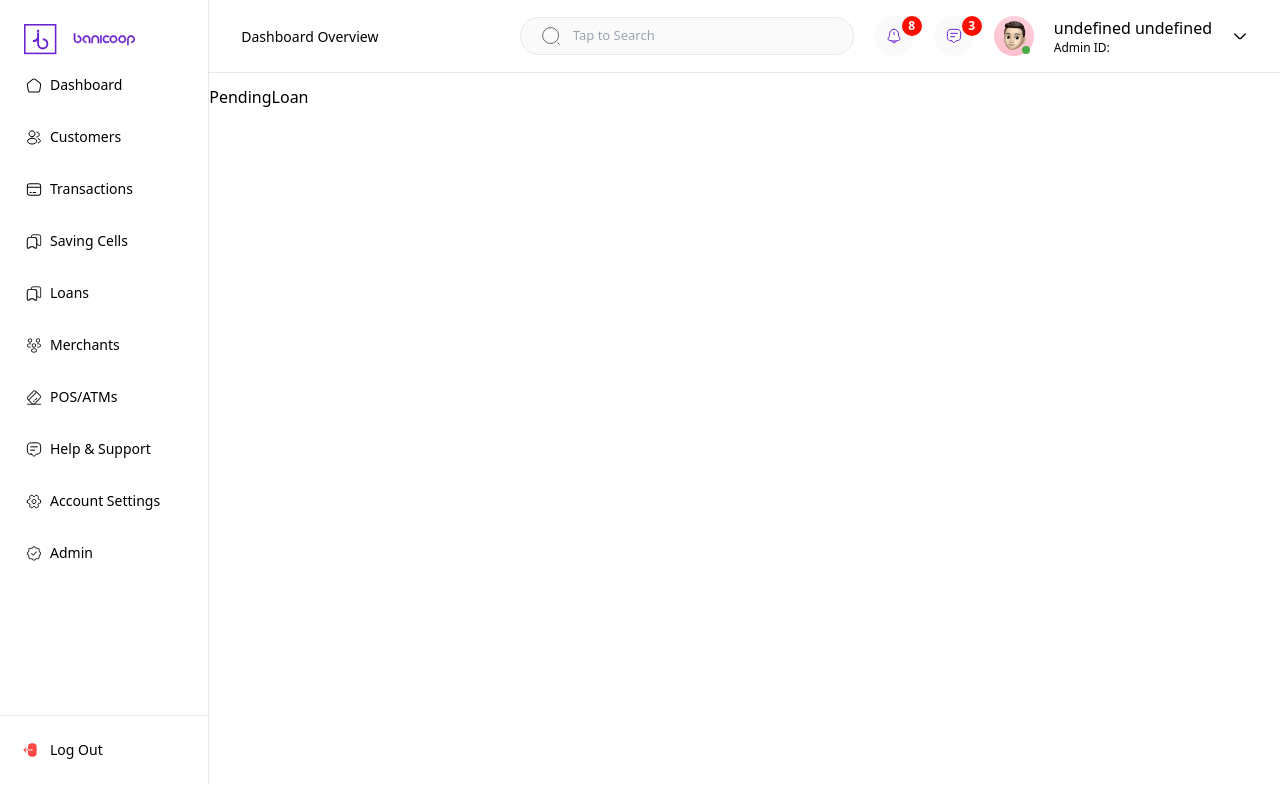
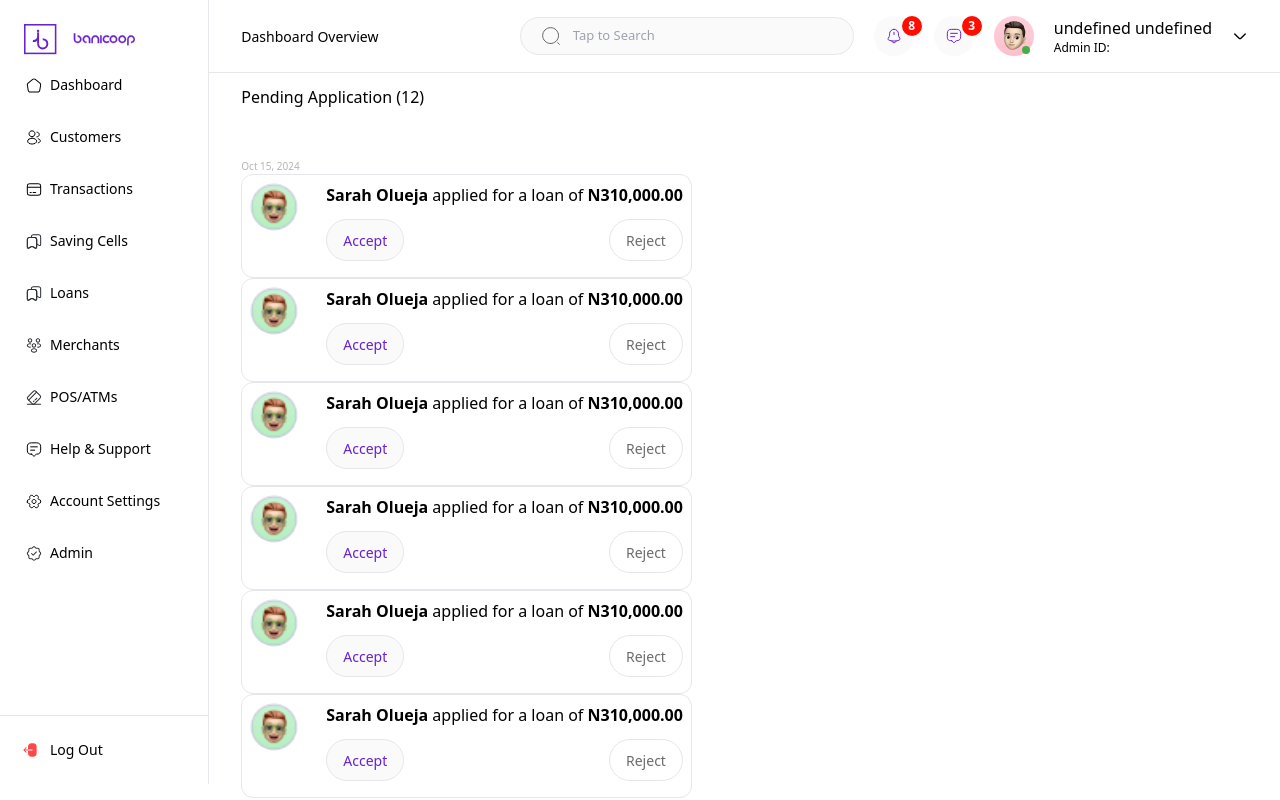
Before and after one commit to Banicoop/admin, a React (Create React App) app: page /loan/pending in a window 1280 px wide. Built offline with nearby package versions, Linux system fonts and the light colour scheme; sample sign-in values are in the browser's storage.

Commit message:
laon card

```diff
--- a/src/constant/menuData.ts
+++ b/src/constant/menuData.ts
@@ -146,3 +146,65 @@ export const loanData = [
     data: '3rd Nov 2023'
   },
 ]
+
+
+export const loans = [
+  {
+    date: 'Oct 15, 2024',
+    loans: [
+      {
+        img: '/loan/profile.png',
+        name: 'Sarah Olueja',
+        amount: 'N310,000.00'
+      },
+      {
+        img: '/loan/profile.png',
+        name: 'Sarah Olueja',
+        amount: 'N310,000.00'
+      },
+      {
+        img: '/loan/profile.png',
+        name: 'Sarah Olueja',
+        amount: 'N310,000.00'
+      },
+    ]
+  }
+]
+
+export const loans1 = [
+  {
+    date: 'Oct 15, 2024',
+    loans: [
+      {
+        img: '/loan/profile.png',
+        name: 'Sarah Olueja',
+        amount: 'N310,000.00'
+      },
+      {
+        img: '/loan/profile.png',
+        name: 'Sarah Olueja',
+        amount: 'N310,000.00'
+      },
+      {
+        img: '/loan/profile.png',
+        name: 'Sarah Olueja',
+        amount: 'N310,000.00'
+      },
+      {
+        img: '/loan/profile.png',
+        name: 'Sarah Olueja',
+        amount: 'N310,000.00'
+      },
+      {
+        img: '/loan/profile.png',
+        name: 'Sarah Olueja',
+        amount: 'N310,000.00'
+      },
+      {
+        img: '/loan/profile.png',
+        name: 'Sarah Olueja',
+        amount: 'N310,000.00'
+      },
+    ]
+  }
+]
--- a/src/pages/loan/PendingLoan.tsx
+++ b/src/pages/loan/PendingLoan.tsx
@@ -1,8 +1,20 @@
-import React from 'react'
+import React from 'react';
+import { loans1 } from '../../constant/menuData';
+import LoanCard from '../../sections/loans/LoanCard';
 
 const PendingLoan = () => {
   return (
-    <div>PendingLoan</div>
+    <div className='h-full flex flex-col w-full px-2 md:px-8 gap-8 lg:gap-[50px]'>
+      <h1 className='text=sm font-[400] text-[#000]'>Pending Application (12)</h1>
+
+      <div className="flex flex-col gap-4 justify-center md:justify-between md:flex-row flex-wrap">
+        {
+          loans1.map((loan) => (
+            <LoanCard className='border-[1px] rounded-lg' loan={loan}/>
+          ))
+        }
+      </div>
+    </div>
   )
 }
 
--- a/src/sections/loans/LoanCard.tsx
+++ b/src/sections/loans/LoanCard.tsx
@@ -2,16 +2,22 @@ import React, { FC } from 'react';
 import ActionBtn from '../../components/buttons/ActionBtn';
 
 type ILoan = {
-    className?: string;
+    className: string;
+    loan: any;
 }
 
-const LoanCard:FC<ILoan> = ({className}) => {
+const LoanCard:FC<ILoan> = ({className, loan}) => {
   return (
+    <div className="flex flex-col">
+      <span className='text-[#B5B5B5] text-[10px]'>{loan.date}</span>
+
+      {
+        loan.loans.map((l: any) => (
         <div className={`flex h-[104px] p-2 gap-7 rounded-xl ${className}`}>
             <img src="/loan/profile.png" alt="" className="h-[48px] w-[48px] rounded-full object-cover" />
 
             <div className="flex flex-col gap-3">
-            <span className=""><strong>Sarah Olueja</strong> applied for a loan of <strong>N320,000</strong></span>
+                <span className=""><strong>{l.name}</strong> applied for a loan of <strong>{l.amount}</strong></span>
 
                 <div className="flex justify-between items-center">
                     <ActionBtn text='Accept' className='text-bgPurple bg-bgR px-4 py-2 rounded-3xl border-[1px] cursor-pointer' onClick={() => {}}/>
@@ -19,6 +25,9 @@ const LoanCard:FC<ILoan> = ({className}) => {
                 </div>
             </div>
         </div>
+        ))
+      }
+    </div>
   )
 }
 
--- a/src/sections/loans/PendingApp.tsx
+++ b/src/sections/loans/PendingApp.tsx
@@ -1,6 +1,7 @@
 import React from 'react'
 import { Link } from 'react-router-dom';
 import LoanCard from './LoanCard';
+import { loans } from '../../constant/menuData';
 
 const PendingApp = () => {
   return (
@@ -10,13 +11,11 @@ const PendingApp = () => {
             <Link to='/loan/pending' className='text-[#6922D1] underline cursor-pointer'>View All</Link>
         </div>
 
-        <div className="flex flex-col">
-            <span className='text-[#B5B5B5] text-[10px]'>Oct 15, 2024</span>
-            <LoanCard />
-            <LoanCard />
-            <LoanCard />
-        </div>
-
+        {
+          loans.map((loan) => (
+            <LoanCard className='' loan={loan}/>
+          ))
+        }
 
     </div>
   )
```
Lines whose indentation alone changed are shown as unchanged.
